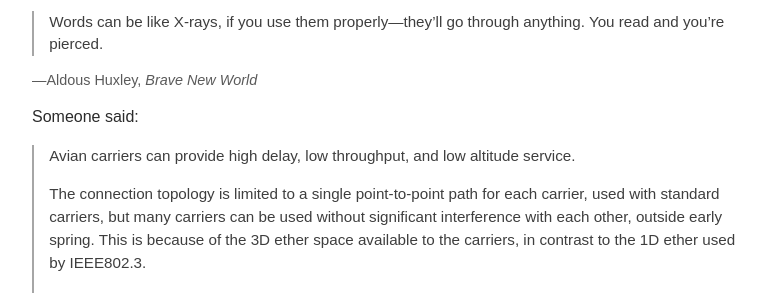
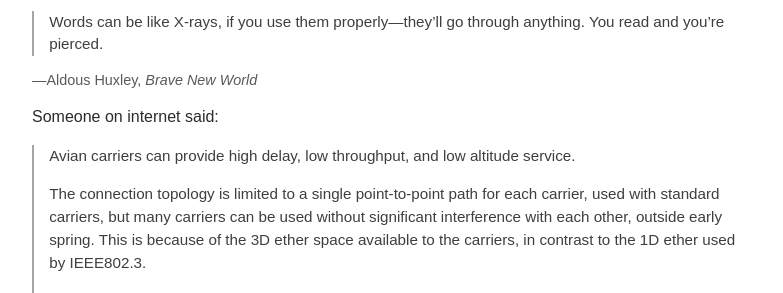
Before and after one commit to aflim/blog, a Jekyll site: the page built from styleguide.md, in a window 1280 px wide and 900 px high, scrolled down 1211 px. Shown: the part 152-445 px from the top of the window, without its empty margins (248-1031 px from the left). Built offline with Jekyll 4.4.1, drawn with Linux system fonts in a browser that asks for light colours; some of the changed text lies outside the part shown.

Commit message:
Update styleguide.md

```diff
--- a/styleguide.md
+++ b/styleguide.md
@@ -54,7 +54,7 @@
   <figcaption>—Aldous Huxley, <cite>Brave New World</cite></figcaption>
 </figure>
 
-Someone said:
+Someone on internet said:
 <figure>
   <blockquote cite="https://datatracker.ietf.org/doc/html/rfc1149">
     <p>
```
Also changed, not shown: other parts of styleguide.md (+1 -1 lines).
